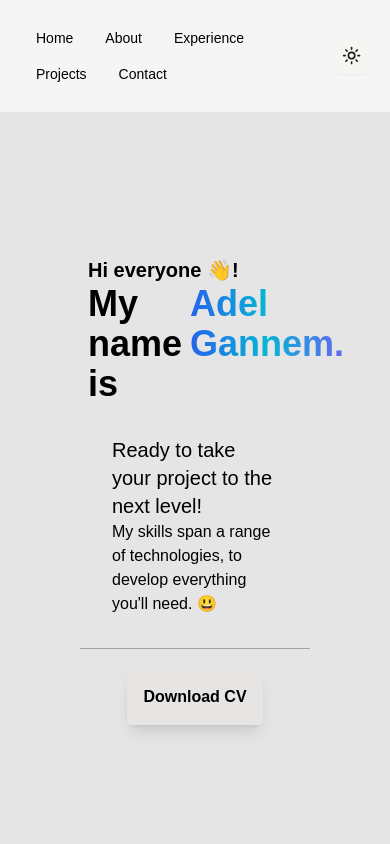
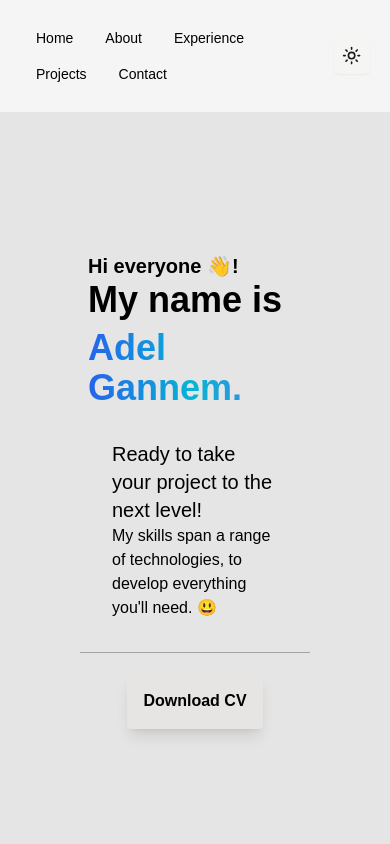
Before and after one commit to AdelGann/new-portfolio, a Next.js app: page / in a window 390 px wide. Shown: the top 844 px of the page. Built offline with nearby package versions, Linux system fonts and the light colour scheme.

Commit message:
Update page.tsx

```diff
--- a/src/app/page.tsx
+++ b/src/app/page.tsx
@@ -15,7 +15,7 @@
 				<div className="bg-neutral-200 dark:bg-neutral-700 p-20 text-black dark:text-white min-h-screen w-full place-content-center">
 					<div className="flex justify-center flex-col m-2 ">
 						<h3 className="text-xl font-bold">Hi everyone 👋!</h3>
-						<div className="flex gap-2">
+						<div className="flex gap-2 flex-col lg:flex-row">
 							<h1 className="text-4xl font-bold">My name is</h1>
 							<h1 className="text-4xl font-bold bg-gradient-to-r from-blue-600 via-cyan-500 to-indigo-500 bg-clip-text text-transparent">
 								Adel Gannem.
```
